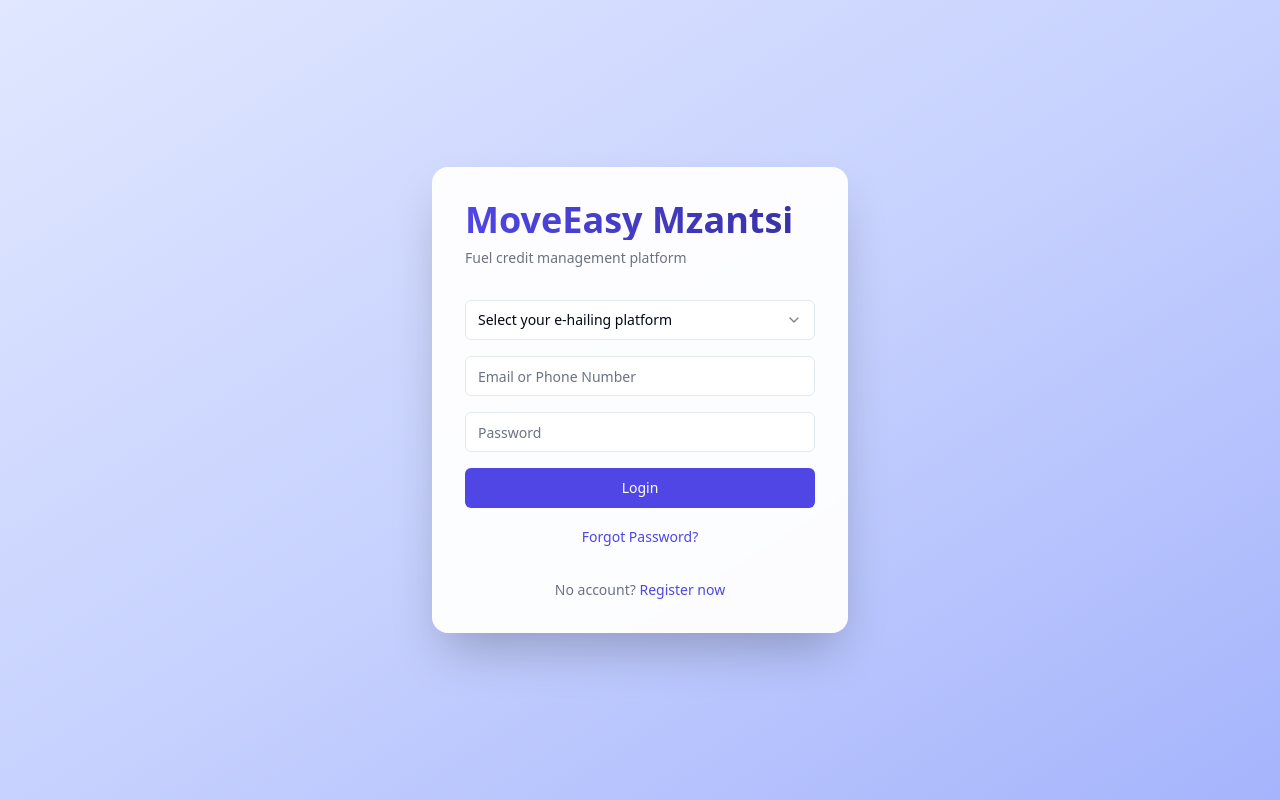
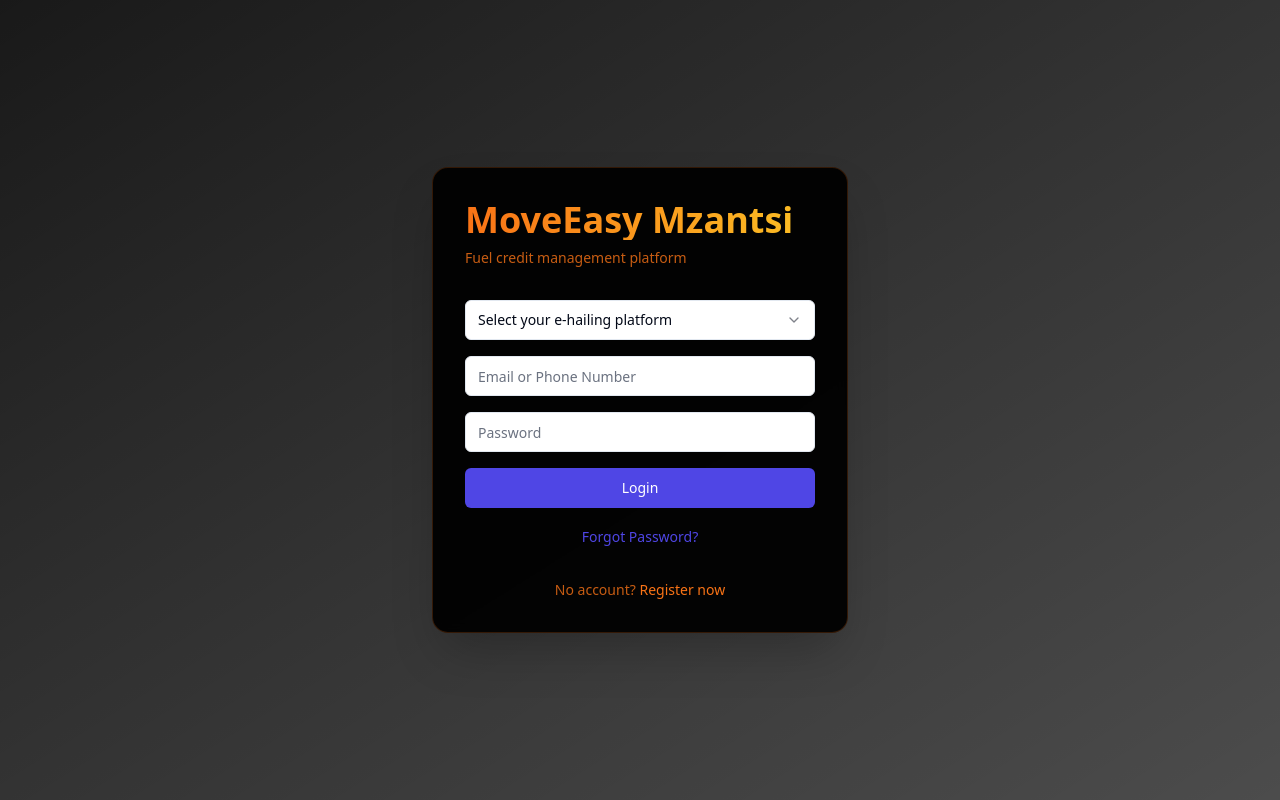
Before and after one commit to yanga012/easyfuelway-04, a React (Vite) app: page / in a window 1280 px wide. Built offline with nearby package versions, Linux system fonts and the light colour scheme.

Commit message:
Implement black and gold theme
This commit implements a black and gold theme for the application.  Further details on specific implementation are not included in this commit message.

```diff
--- a/src/pages/Index.tsx
+++ b/src/pages/Index.tsx
@@ -3,21 +3,21 @@ import { LoginForm } from "@/components/auth/LoginForm";
 
 const Index = () => {
   return (
-    <div className="min-h-screen flex items-center justify-center bg-gradient-to-br from-primary-100 via-primary-200 to-primary-300">
+    <div className="min-h-screen flex items-center justify-center bg-gradient-to-br from-black/90 via-black/80 to-black/70">
       <div className="w-full max-w-md px-4">
-        <div className="bg-white/95 backdrop-blur-sm rounded-2xl shadow-2xl p-8 space-y-8 border border-white/20">
+        <div className="bg-black/95 backdrop-blur-sm rounded-2xl shadow-2xl p-8 space-y-8 border border-[#F97316]/20">
           <div className="space-y-2">
-            <h1 className="text-4xl font-bold bg-gradient-to-r from-primary-600 to-primary-800 bg-clip-text text-transparent">
+            <h1 className="text-4xl font-bold bg-gradient-to-r from-[#F97316] to-[#FBBF24] bg-clip-text text-transparent">
               MoveEasy Mzantsi
             </h1>
-            <p className="text-muted-foreground text-sm">
+            <p className="text-[#F97316]/80 text-sm">
               Fuel credit management platform
             </p>
           </div>
           <LoginForm />
-          <div className="text-center text-sm text-muted-foreground">
+          <div className="text-center text-sm text-[#F97316]/80">
             No account?{" "}
-            <a href="#" className="text-primary hover:underline font-medium">
+            <a href="#" className="text-[#F97316] hover:text-[#FBBF24] hover:underline font-medium transition-colors">
               Register now
             </a>
           </div>
```
